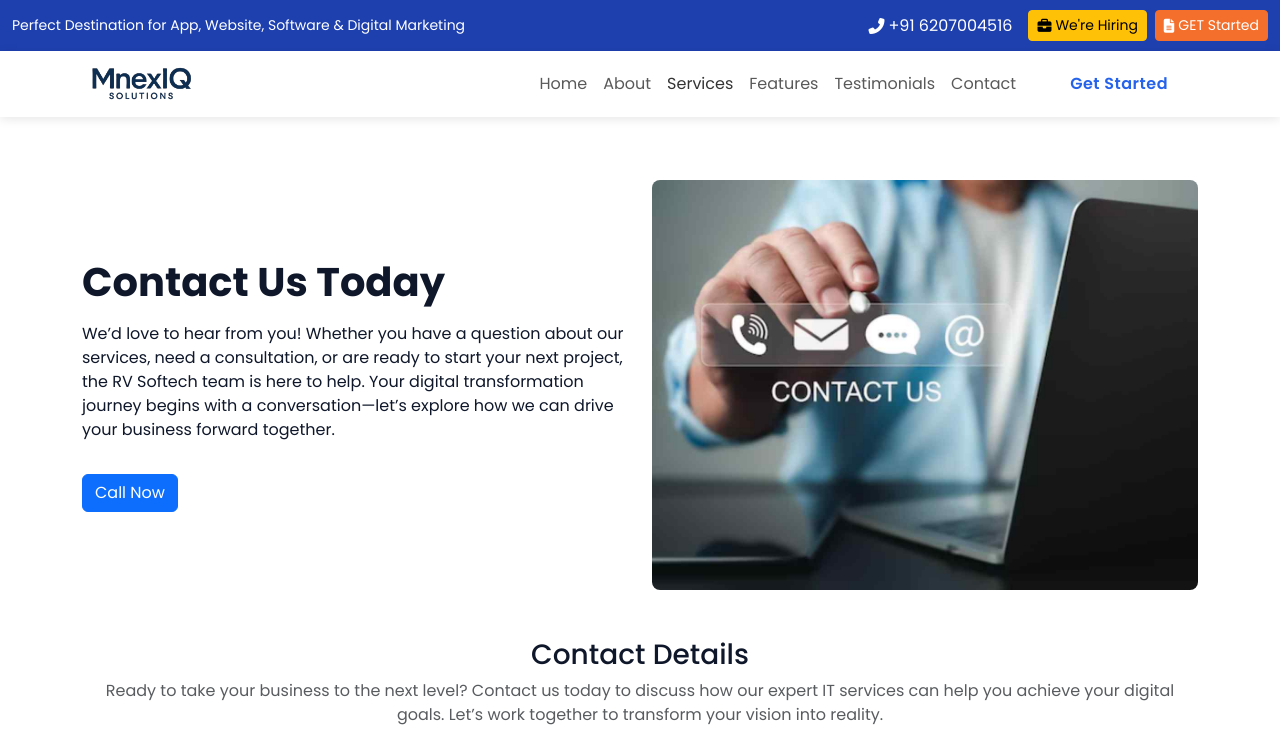
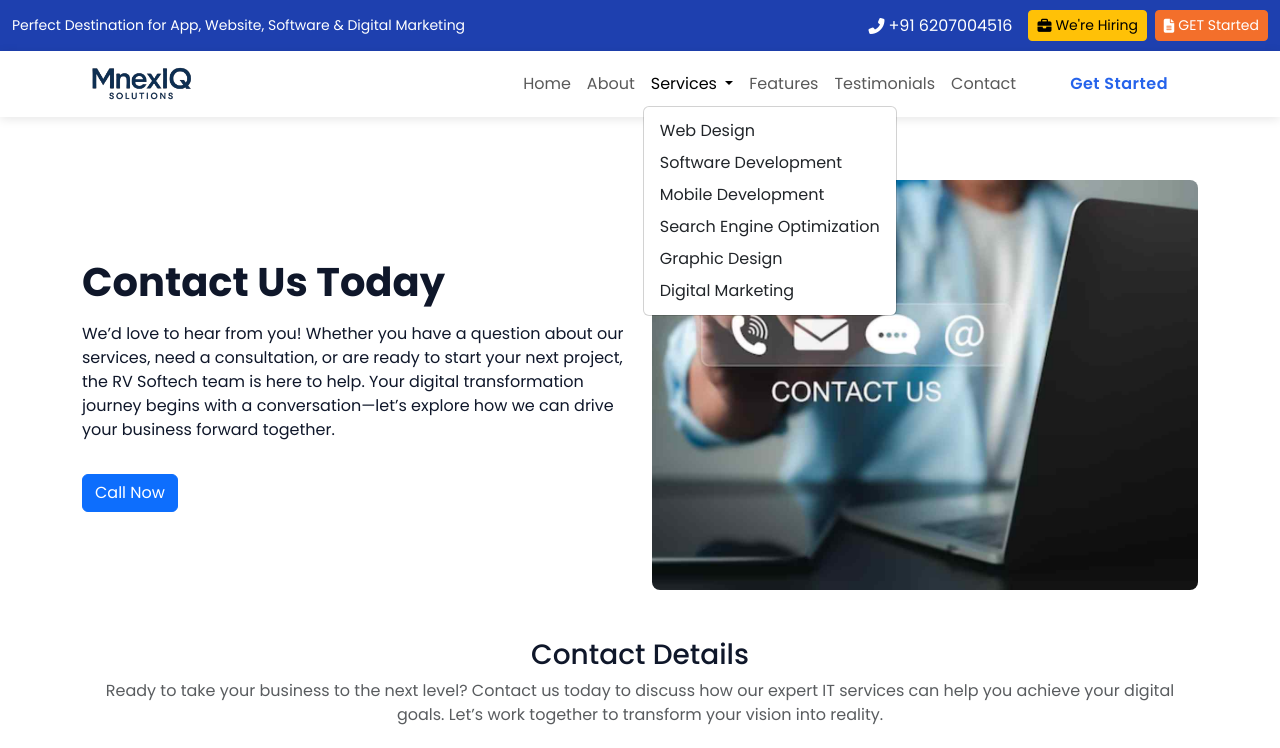
Before and after one commit to Chandan-program/DemoWebsite, a plain HTML site: page contact/contact.html in a window 1280 px wide. Both pictures are taken after a click on the button "Services". Shown: the top 748 px of the page. Drawn offline with nearby package versions, Linux system fonts and the light colour scheme.

Commit message:
Add files via upload

```diff
--- a/contact/contact.html
+++ b/contact/contact.html
@@ -65,9 +65,19 @@
 					<li class="nav-item">
                         <a class="nav-link" href="../about/about.html">About</a>
                     </li>
-                    <li class="nav-item">
-                        <a class="nav-link" href="#services">Services</a>
-                    </li>
+                    <li class="nav-item dropdown">
+					  <a class="nav-link dropdown-toggle" href="#" id="servicesDropdown" role="button" data-bs-toggle="dropdown" aria-expanded="false">
+						Services
+					  </a>
+					  <ul class="dropdown-menu" aria-labelledby="servicesDropdown">
+						<li><a class="dropdown-item" href="../service/webdesign.html">Web Design</a></li>
+						<li><a class="dropdown-item" href="../service/softwareDevelopment.html">Software Development</a></li>
+						<li><a class="dropdown-item" href="../service/mobileDevelopment.html">Mobile Development</a></li>
+						<li><a class="dropdown-item" href="../service/SCO.html">Search Engine Optimization</a></li>
+						<li><a class="dropdown-item" href="../service/graphicDesign.html">Graphic Design</a></li>
+						<li><a class="dropdown-item" href="../service/digitalMarketing.html">Digital Marketing</a></li>
+					  </ul>
+					</li>
                     <li class="nav-item">
                         <a class="nav-link" href="#features">Features</a>
                     </li>
@@ -220,7 +230,7 @@
 		  <div class="col-lg-2 col-md-3 col-6 mb-4">
 			<h5>Company</h5>
 			<ul class="list-unstyled angled-list">
-			  <li><a href="#" class="text-white text-decoration-none">About Us</a></li>
+			  <li><a href="../about/about.html" class="text-white text-decoration-none">About Us</a></li>
 			  <li><a href="#" class="text-white text-decoration-none">Careers</a></li>
 			  <li><a href="#" class="text-white text-decoration-none">Blog</a></li>
 			  <li><a href="#" class="text-white text-decoration-none">Press</a></li>
```
